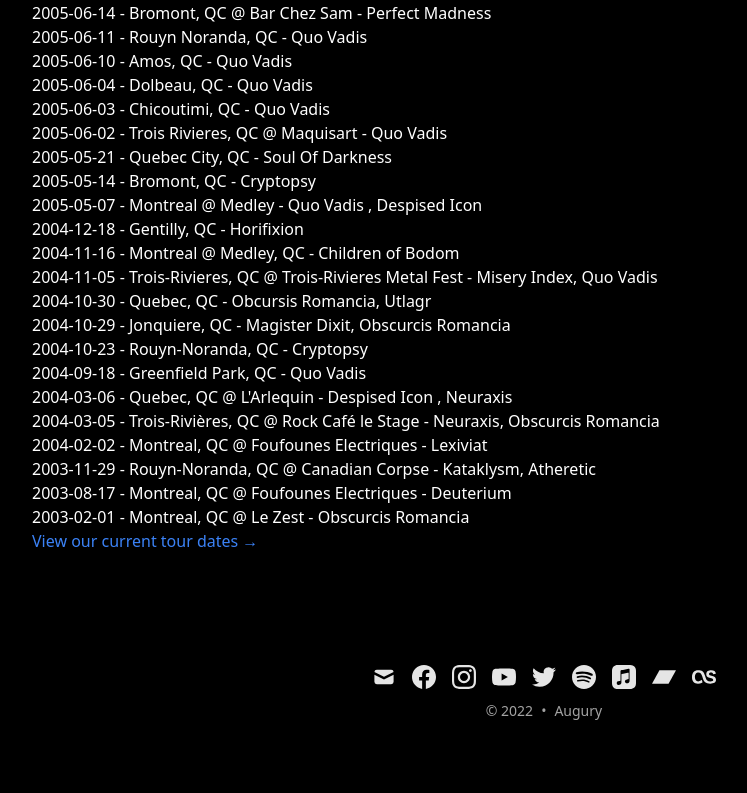
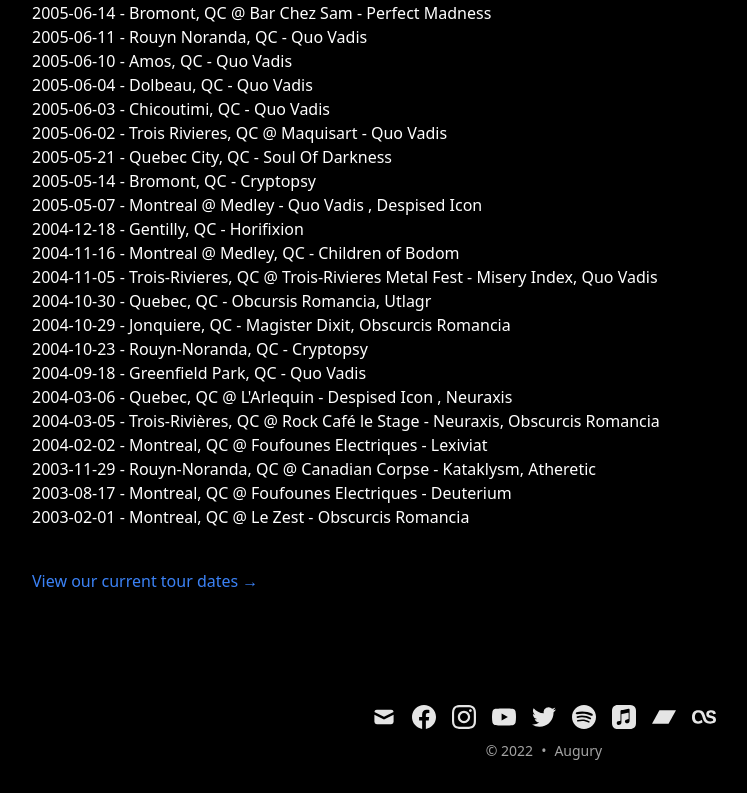
Before and after one commit to cdransf/augurymetal.com, a Next.js app: page /tour-archive in a window 1280 px wide. Shown: the part 6142-6935 px from the top of the page, without its empty margins (96-843 px from the left). Before the commit the page ends 6895 px from the top, so only its background shows below. Built offline with nearby package versions, Linux system fonts and the light colour scheme; no server answers.

Commit message:
spacing fix

```diff
--- a/pages/tour-archive.tsx
+++ b/pages/tour-archive.tsx
@@ -571,7 +571,7 @@
           <br />
           2003-02-01 - Montreal, QC @ Le Zest - Obscurcis Romancia
         </p>
-        <p>
+        <p className="pt-10">
           <Link
             href="/tour"
             className="text-primary-500 hover:text-primary-600 dark:hover:text-primary-400"
```
